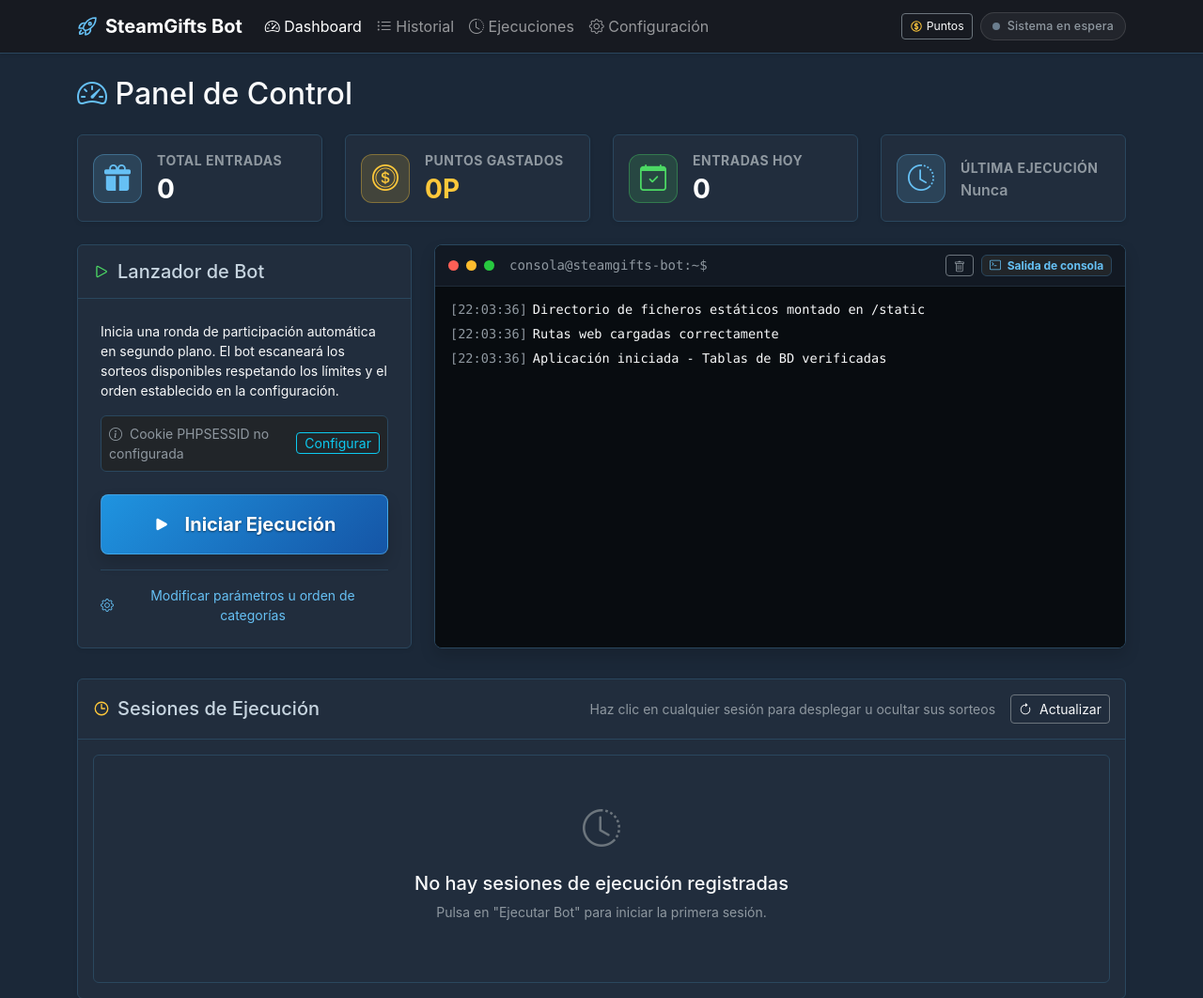
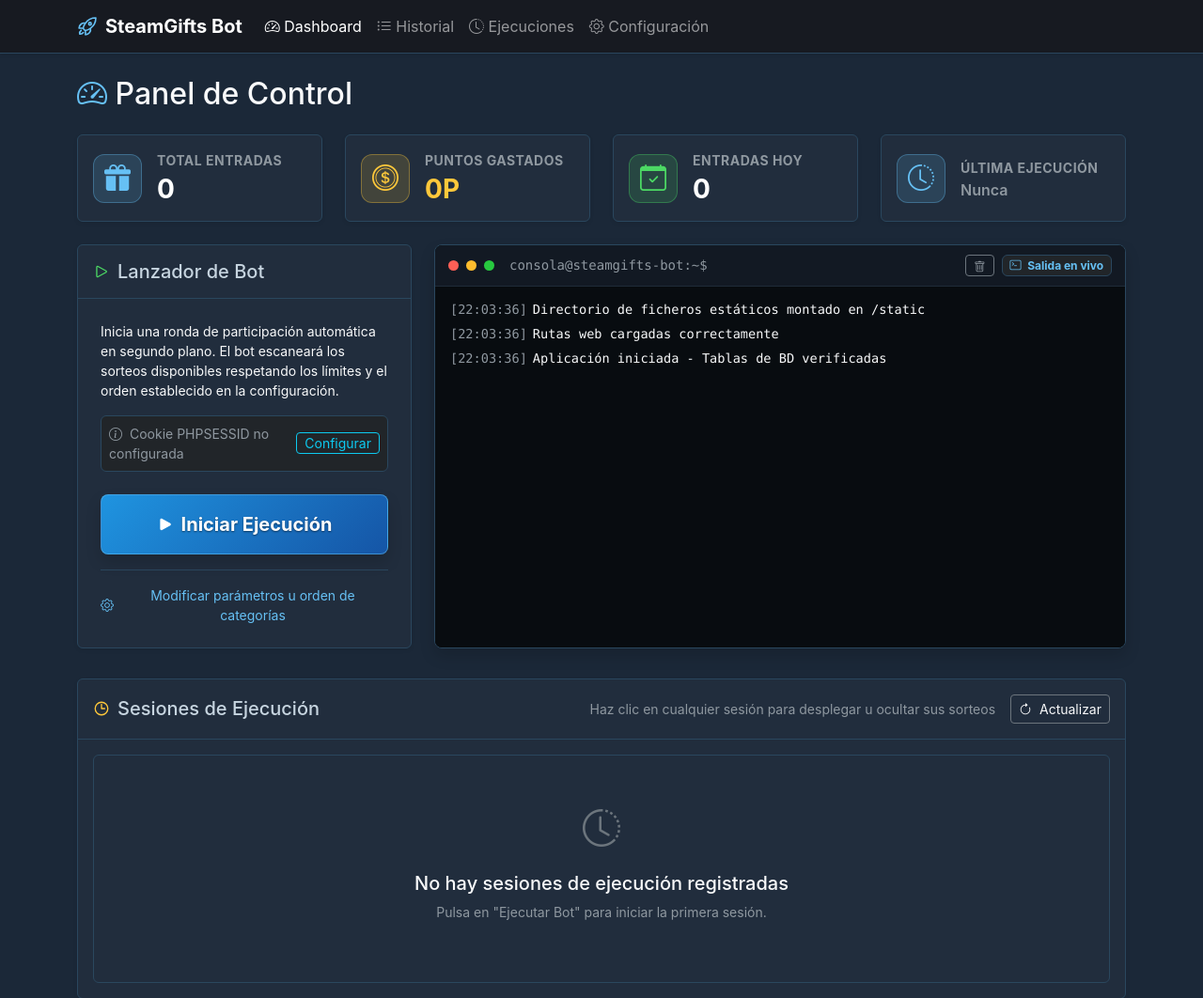
Before and after one commit to milio3/steamgifts, a FastAPI app: page /dashboard in a window 1280 px wide. Shown: the top 1062 px of the page at 94% size. Run offline with FastAPI, Linux system fonts and the light colour scheme; data that the repository does not hold is empty; some libraries are stand-ins or nearby versions.

Commit message:
fix(ui): eliminar boton Actualizar y botones de la barra superior

```diff
--- a/app/web/templates/base.html
+++ b/app/web/templates/base.html
@@ -54,21 +54,6 @@
                         </a>
                     </li>
                 </ul>
-
-                <div class="d-flex align-items-center gap-2">
-                    <!-- Acceso rápido a puntos -->
-                    <a href="/dashboard#account-points-container" class="btn btn-sm btn-outline-secondary py-1 px-2 text-decoration-none d-flex align-items-center gap-1" title="Consultar puntos disponibles en SteamGifts">
-                        <svg class="tailwind-svg-mini text-warning" xmlns="http://www.w3.org/2000/svg" fill="none" viewBox="0 0 24 24" stroke-width="1.75" stroke="currentColor">
-                            <path stroke-linecap="round" stroke-linejoin="round" d="M12 6v12m-3-2.818.879.659c1.171.879 3.07.879 4.242 0 1.172-.879 1.172-2.303 0-3.182C13.536 12.219 12.768 12 12 12c-.725 0-1.45-.22-2.003-.659-1.106-.879-1.106-2.303 0-3.182s2.9-.879 4.006 0l.415.33M21 12a9 9 0 1 1-18 0 9 9 0 0 1 18 0Z" />
-                        </svg>
-                        <span class="small text-light">Puntos</span>
-                    </a>
-
-                    <!-- Estado del bot (cargado via HTMX) -->
-                    <div id="bot-status-container" hx-get="/partials/bot-status" hx-trigger="load, every 5s" hx-swap="innerHTML">
-                        <span class="badge bg-secondary"><i class="bi bi-arrow-repeat spin"></i> Conectando...</span>
-                    </div>
-                </div>
             </div>
         </div>
     </nav>
--- a/app/web/templates/components/account_points.html
+++ b/app/web/templates/components/account_points.html
@@ -17,17 +17,8 @@
     </div>
 {% else %}
     <div class="p-3 rounded bg-dark border {% if limit_reached %}border-warning{% else %}border-secondary{% endif %}">
-        <div class="d-flex align-items-center justify-content-between mb-2">
+        <div class="mb-2">
             <span class="text-muted small text-uppercase fw-bold">Puntos Disponibles</span>
-            <button class="btn btn-sm btn-outline-info py-0 px-2"
-                    hx-get="/partials/account-points"
-                    hx-target="#account-points-container"
-                    hx-swap="innerHTML"
-                    hx-indicator="#points-spinner"
-                    title="Actualizar puntos ahora">
-                <span id="points-spinner" class="spinner-border spinner-border-sm me-1 htmx-indicator" role="status" style="width: 10px; height: 10px;"></span>
-                <i class="bi bi-arrow-clockwise"></i> Actualizar
-            </button>
         </div>
 
         <div class="d-flex align-items-baseline gap-2">
--- a/app/web/templates/dashboard.html
+++ b/app/web/templates/dashboard.html
@@ -36,9 +36,8 @@
 
                     <!-- Bloque de Puntos Disponibles en Tiempo Real -->
                     <div id="account-points-container" class="mb-4" hx-get="/partials/account-points" hx-trigger="load" hx-swap="innerHTML">
-                        <div class="p-3 rounded bg-dark border border-secondary d-flex align-items-center justify-content-between">
+                        <div class="p-3 rounded bg-dark border border-secondary d-flex align-items-center">
                             <span class="text-muted small"><span class="spinner-border spinner-border-sm me-2"></span>Consultando puntos disponibles...</span>
-                            <button class="btn btn-sm btn-outline-info py-0 px-2 disabled">Consultar</button>
                         </div>
                     </div>
                 </div>
```
